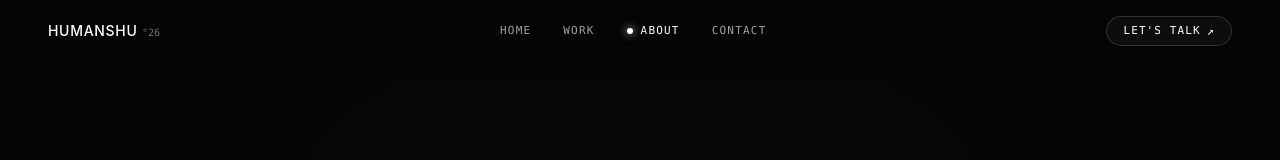
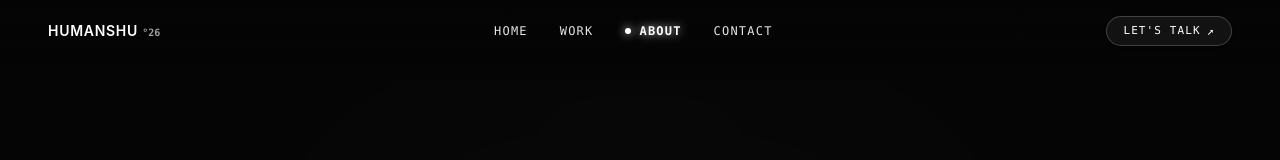
Before and after one commit to araspureh-glitch/humanshu-portfolio, a React (Vite) app: page /about in a window 1280 px wide. Shown: the top 160 px of the page. Built offline with nearby package versions, Linux system fonts and the light colour scheme.

Commit message:
Make navigation links high contrast and clearly visible across header

```diff
--- a/src/components/Nav.jsx
+++ b/src/components/Nav.jsx
@@ -9,9 +9,9 @@ const navItems = [
 
 export default function Nav() {
   return (
-    <nav className="inline-flex items-center gap-2 sm:gap-4 bg-[#141416]/90 border border-[#2d2d32] rounded-xl px-2.5 sm:px-3 py-1.5 shadow-lg backdrop-blur-md">
+    <nav className="inline-flex items-center gap-2 sm:gap-4 bg-[#141416]/95 border border-white/20 rounded-xl px-2.5 sm:px-3 py-1.5 shadow-xl backdrop-blur-md">
       {/* Tech Circuit Icon Box */}
-      <div className="flex items-center justify-center w-6 h-6 rounded-md bg-[#202024] border border-[#383840] text-neutral-200 shadow-inner shrink-0">
+      <div className="flex items-center justify-center w-6 h-6 rounded-md bg-[#222228] border border-white/20 text-white shadow-inner shrink-0">
         <svg className="w-3.5 h-3.5" viewBox="0 0 24 24" fill="none" stroke="currentColor" strokeWidth="1.8" strokeLinecap="round" strokeLinejoin="round">
           <rect x="3" y="3" width="18" height="18" rx="2" />
           <path d="M7 8h10M7 12h10M7 16h6" />
@@ -27,10 +27,10 @@ export default function Nav() {
             to={item.path}
             end={item.path === '/'}
             className={({ isActive }) =>
-              `px-2 sm:px-2.5 py-1 rounded-md text-[11px] font-mono tracking-widest uppercase transition-all duration-200 ${
+              `px-2.5 sm:px-3 py-1 rounded-md text-[11px] font-mono tracking-widest uppercase transition-all duration-200 ${
                 isActive
-                  ? 'bg-[#28282e] text-white font-semibold border border-[#3d3d46] shadow-sm'
-                  : 'text-[#8e8e98] hover:text-white hover:bg-[#1f1f24]'
+                  ? 'bg-white text-black font-bold border border-white shadow-md'
+                  : 'text-neutral-200 font-medium hover:text-white hover:bg-white/10'
               }`
             }
           >
--- a/src/components/Navigation.jsx
+++ b/src/components/Navigation.jsx
@@ -30,8 +30,8 @@ export default function Navigation({ introComplete = true, activeSection: active
       transition={{ duration: 0.8, ease: [0.16, 1, 0.3, 1], delay: 0.1 }}
       className={`fixed top-0 left-0 right-0 z-40 w-full py-4 transition-all duration-300 ${
         scrolled
-          ? 'bg-[#050505]/80 backdrop-blur-xl border-b border-white/[0.08] shadow-2xl'
-          : 'bg-gradient-to-b from-[#050505]/90 via-[#050505]/40 to-transparent'
+          ? 'bg-[#050505]/90 backdrop-blur-xl border-b border-white/[0.12] shadow-2xl'
+          : 'bg-gradient-to-b from-[#050505]/95 via-[#050505]/60 to-transparent'
       }`}
     >
       <div className="max-w-7xl mx-auto px-6 sm:px-12 flex items-center justify-between text-xs font-mono tracking-widest uppercase">
@@ -42,13 +42,13 @@ export default function Navigation({ introComplete = true, activeSection: active
           onClick={() => setMobileMenuOpen(false)}
           className="group flex items-center gap-2 text-sm tracking-tight text-white hover:opacity-80 transition-opacity"
         >
-          <span className="font-sans font-medium tracking-wider text-white text-sm uppercase">
-            HUMANSHU <span className="text-neutral-500 font-mono text-[10px] lowercase tracking-normal">°26</span>
+          <span className="font-sans font-semibold tracking-wider text-white text-sm uppercase">
+            HUMANSHU <span className="text-neutral-400 font-mono text-[10px] lowercase tracking-normal">°26</span>
           </span>
         </Link>
 
-        {/* Center Desktop Nav */}
-        <nav className="hidden md:flex items-center gap-8 text-[11px] text-neutral-400">
+        {/* Center Desktop Nav with High Contrast Visible Links */}
+        <nav className="hidden md:flex items-center gap-8 text-xs text-neutral-200">
           {navItems.map((item) => {
             const isActive = location.pathname === item.path
 
@@ -56,14 +56,16 @@ export default function Navigation({ introComplete = true, activeSection: active
               <Link
                 key={item.name}
                 to={item.path}
-                className={`relative flex items-center gap-2 transition-colors duration-200 py-1 cursor-pointer ${
-                  isActive ? 'text-white font-medium' : 'hover:text-neutral-200'
+                className={`relative flex items-center gap-2 transition-all duration-200 py-1 cursor-pointer font-mono tracking-widest uppercase ${
+                  isActive
+                    ? 'text-white font-bold text-shadow-[0_0_10px_rgba(255,255,255,0.8)]'
+                    : 'text-neutral-200 font-medium hover:text-white hover:text-shadow-[0_0_8px_rgba(255,255,255,0.6)]'
                 }`}
               >
                 {isActive && (
                   <motion.span
                     layoutId="activeNavDot"
-                    className="w-1.5 h-1.5 rounded-full bg-white shadow-[0_0_8px_rgba(255,255,255,0.9)]"
+                    className="w-1.5 h-1.5 rounded-full bg-white shadow-[0_0_10px_rgba(255,255,255,1)]"
                     transition={{ type: 'spring', stiffness: 380, damping: 30 }}
                   />
                 )}
@@ -77,7 +79,7 @@ export default function Navigation({ introComplete = true, activeSection: active
         <div className="flex items-center gap-3">
           <Link
             to="/contact"
-            className="hidden sm:flex px-4 py-1.5 rounded-full border border-white/15 bg-white/[0.04] text-white hover:bg-white hover:text-black hover:border-white transition-all duration-300 items-center gap-1.5 text-[11px] font-mono tracking-widest uppercase cursor-pointer"
+            className="hidden sm:flex px-4 py-1.5 rounded-full border border-white/20 bg-white/[0.06] text-white hover:bg-white hover:text-black hover:border-white transition-all duration-300 items-center gap-1.5 text-[11px] font-mono tracking-widest uppercase cursor-pointer shadow-sm"
           >
             <span>Let's talk</span>
             <span className="text-xs">↗</span>
@@ -86,7 +88,7 @@ export default function Navigation({ introComplete = true, activeSection: active
           {/* Mobile Menu Toggle Button */}
           <button
             onClick={() => setMobileMenuOpen(!mobileMenuOpen)}
-            className="md:hidden px-3.5 py-1.5 rounded-full border border-white/15 bg-white/[0.04] text-white font-mono text-[11px] uppercase tracking-wider flex items-center gap-1.5"
+            className="md:hidden px-3.5 py-1.5 rounded-full border border-white/20 bg-white/[0.06] text-white font-mono text-[11px] uppercase tracking-wider flex items-center gap-1.5"
           >
             <span>{mobileMenuOpen ? 'CLOSE ✕' : 'MENU ☰'}</span>
           </button>
@@ -96,17 +98,17 @@ export default function Navigation({ introComplete = true, activeSection: active
 
       {/* Mobile Auto-Layout Dropdown Menu */}
       {mobileMenuOpen && (
-        <div className="md:hidden bg-[#070709]/95 border-b border-white/[0.08] backdrop-blur-2xl px-6 py-6 space-y-4 animate-in fade-in slide-in-from-top-4 duration-200">
-          <div className="flex flex-col space-y-3 font-mono text-xs text-neutral-300">
+        <div className="md:hidden bg-[#070709]/98 border-b border-white/15 backdrop-blur-2xl px-6 py-6 space-y-4 animate-in fade-in slide-in-from-top-4 duration-200">
+          <div className="flex flex-col space-y-3 font-mono text-xs text-neutral-100">
             {navItems.map((item) => (
               <Link
                 key={item.name}
                 to={item.path}
                 onClick={() => setMobileMenuOpen(false)}
-                className="flex items-center justify-between py-2 border-b border-white/5 text-neutral-300 hover:text-white uppercase tracking-widest cursor-pointer"
+                className="flex items-center justify-between py-2 border-b border-white/10 text-neutral-200 hover:text-white uppercase tracking-widest cursor-pointer font-medium"
               >
                 <span>{item.name}</span>
-                <span className="text-neutral-400">→</span>
+                <span className="text-neutral-300">→</span>
               </Link>
             ))}
           </div>
```
